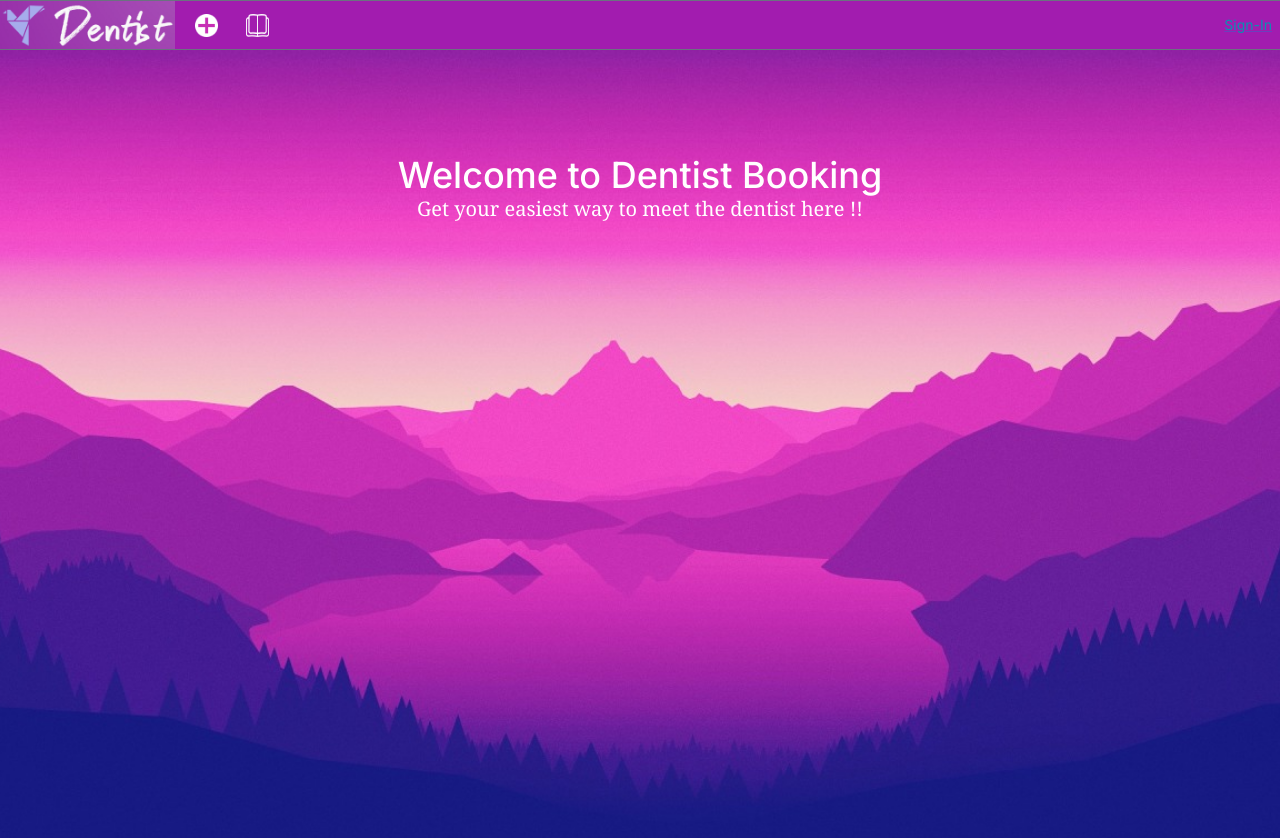
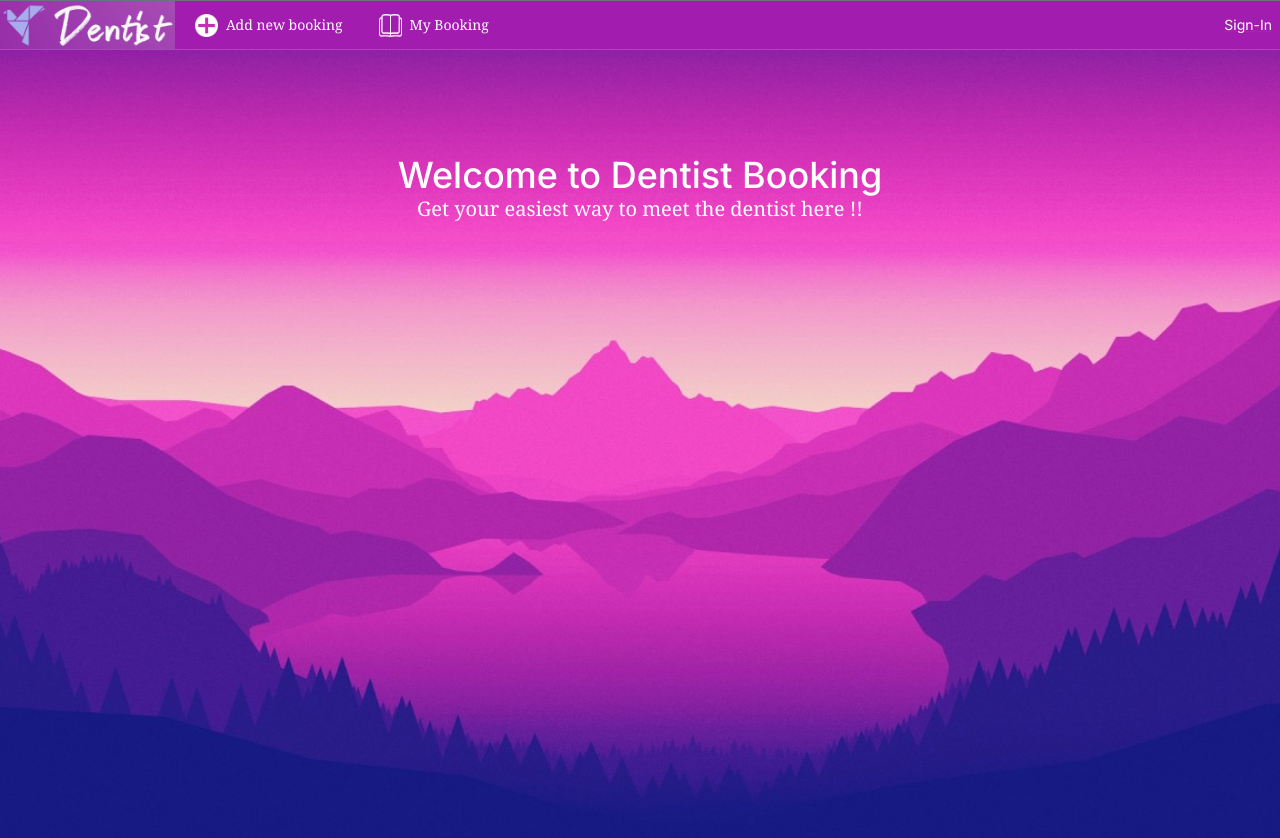
Before and after one commit to 2110503TACEDT66/swdevprac2-project-khon-pit-mongodb, a Next.js app: page / in a window 1280 px wide. Shown: the top 838 px of the page. Built offline with nearby package versions, Linux system fonts and the light colour scheme; no server answers.

Commit message:
Another Commit

```diff
--- a/src/components/Banner.tsx
+++ b/src/components/Banner.tsx
@@ -19,11 +19,6 @@ export default function Banner() {
         <h1 className="text-4xl font-medium text-white">Welcome to Dentist Booking</h1>
         <h3 className="text-xl font-serif text-white">Get your easiest way to meet the dentist here !!</h3>
       </div>
-      {session ? (
-        <div className="z-30 absolute top-5 right-10 font-semibold text-cyan-800 text-xl">
-          Welcome {session.user?.name}
-        </div>
-      ) : null}
     </div>
   );
 }
--- a/src/components/TopMenu.tsx
+++ b/src/components/TopMenu.tsx
@@ -17,12 +17,12 @@ export default async function TopMenu() {
         sizes="100vh"
       />
       <TopMenuItem
-        title="addBooking"
+        title="Add new booking"
         imgSrc={'/img/addBookIcon.png'}
         pageRef="/dentists"
       />
       <TopMenuItem
-        title="bookingIcon"
+        title="My Booking"
         imgSrc={'/img/bookingIcon.png'}
         pageRef="/mybookings"
       />
@@ -31,7 +31,7 @@ export default async function TopMenu() {
           <Link href="/api/auth/signout">
             <div
               className="flex items-center h-full
-                px-2 text-cyan-600 text-sm">
+                px-2 text-cyan-600 text-sm text-white">
               Sign-Out of {session.user?.name}
             </div>
           </Link>
@@ -39,7 +39,7 @@ export default async function TopMenu() {
           <Link href="/api/auth/signin">
             <div
               className="flex items-center h-full
-                px-2 text-cyan-600 text-sm">
+              px-2 text-cyan-600 text-sm text-white">
               Sign-In
             </div>
           </Link>
--- a/src/components/TopMenuItem.tsx
+++ b/src/components/TopMenuItem.tsx
@@ -22,6 +22,7 @@ export default function TopMenuItem({
                 alt={title}
                 width={0}
                 height={0}/>
+              <div className='m-2 font-serif font-medium text-white'>{title}</div>
           </div>
     </Link>
   );
```
